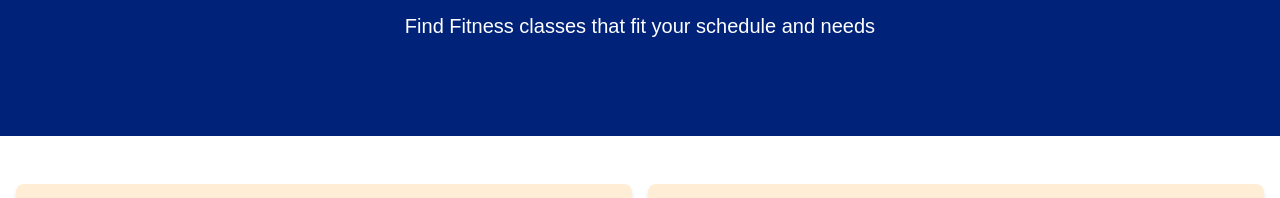
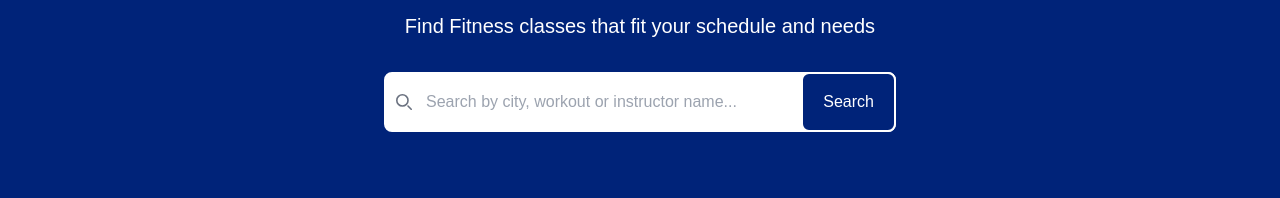
Before and after one commit to akarlovskaya/react-fitness-classes-board, a React (Vite) app: page / in a window 1280 px wide. Shown: the part 285-483 px from the top of the page. Built offline with nearby package versions, Linux system fonts and the light colour scheme; no server answers; the database is empty.

Commit message:
Add Serch Bar component, UI only

```diff
--- a/src/components/ClassListing.jsx
+++ b/src/components/ClassListing.jsx
@@ -60,7 +60,7 @@ const ClassListing = ({workout, id, onDelete, onEdit}) => {
             </div>
             {/* <Link
               to={`/classes/${id}`}
-              className="h-[36px] bg-navy hover:bg-indigo-600 text-white px-4 py-2 rounded-lg text-center text-sm">
+              className="h-[36px] bg-navy hover:bg-gray-700 text-white px-4 py-2 rounded-lg text-center text-sm">
               Read More
             </Link> */}
             <div>
--- a/src/components/Hero.jsx
+++ b/src/components/Hero.jsx
@@ -1,4 +1,5 @@
-import React from 'react'
+import React from 'react';
+import SearchBar from '../components/SearchBar';
 
 const Hero = () => {
   return (
@@ -14,6 +15,7 @@ const Hero = () => {
           <p className="my-4 text-xl text-white">
             Find Fitness classes that fit your schedule and needs
           </p>
+          <SearchBar />
         </div>
       </div>
     </section>
@@ -21,4 +23,4 @@ const Hero = () => {
   )
 }
 
-export default Hero
+export default Hero;
--- a/src/components/HomePageCards.jsx
+++ b/src/components/HomePageCards.jsx
@@ -26,7 +26,7 @@ const HomePageCards = () => {
             </p>
             <Link
               to="/add-class"
-              className="inline-block bg-navy text-white rounded-lg px-4 py-2 hover:bg-indigo-600"
+              className="inline-block bg-navy text-white rounded-lg px-4 py-2 hover:bg-gray-700"
             >
               Add Class
             </Link>
--- /dev/null
+++ b/src/components/SearchBar.jsx
@@ -0,0 +1,34 @@
+import React from 'react';
+
+
+const SearchBar = () => {
+  return (
+    <section className="py-4 h-1/4">
+        <form className="max-w-lg mx-auto">
+            <label htmlFor="default-search" className="mb-2 text-sm font-medium text-gray-900 sr-only dark:text-white">Search</label>
+            <div className="relative overflow-hidden">
+                <div className="absolute inset-y-0 start-0 flex items-center ps-3 pointer-events-none">
+                    <svg className="w-4 h-4 text-gray-500 dark:text-gray-400" aria-hidden="true" xmlns="http://www.w3.org/2000/svg" fill="none" viewBox="0 0 20 20">
+                        <path stroke="currentColor" stroke-linecap="round" stroke-linejoin="round" stroke-width="2" d="m19 19-4-4m0-7A7 7 0 1 1 1 8a7 7 0 0 1 14 0Z"/>
+                    </svg>
+                </div>
+                <input
+                    type="search"
+                    id="default-search"
+                    className="block w-full p-4 ps-10 text-base text-gray-900 rounded-lg
+                    border-2 border-white"
+                    placeholder="Search by city, workout or instructor name..."
+                    />
+                <button
+                    type="submit"
+                    className="absolute end-0 bottom-0 inline-block text-white border-2 border-white
+                      rounded-lg bg-navy px-5 py-4 hover:bg-gray-700">
+                        Search
+                </button>
+            </div>
+        </form>
+    </section>
+  )
+}
+
+export default SearchBar;
--- a/src/pages/ClassPage.jsx
+++ b/src/pages/ClassPage.jsx
@@ -124,7 +124,7 @@ const ClassPage = () => {
                 {/* <!-- Manage --> */}
                     {/* <Link
                         to={`/edit-class/${workout.id}`}
-                        className="bg-navy hover:bg-indigo-600 text-white text-center font-bold py-2 px-4 rounded-full w-full focus:outline-none focus:shadow-outline mt-4 block"
+                        className="bg-navy hover:gray-700 text-white text-center font-bold py-2 px-4 rounded-full w-full focus:outline-none focus:shadow-outline mt-4 block"
                         >Edit Class</Link>
                     <button
                         onClick={() => deleteWorkout(workout.id)}
```
